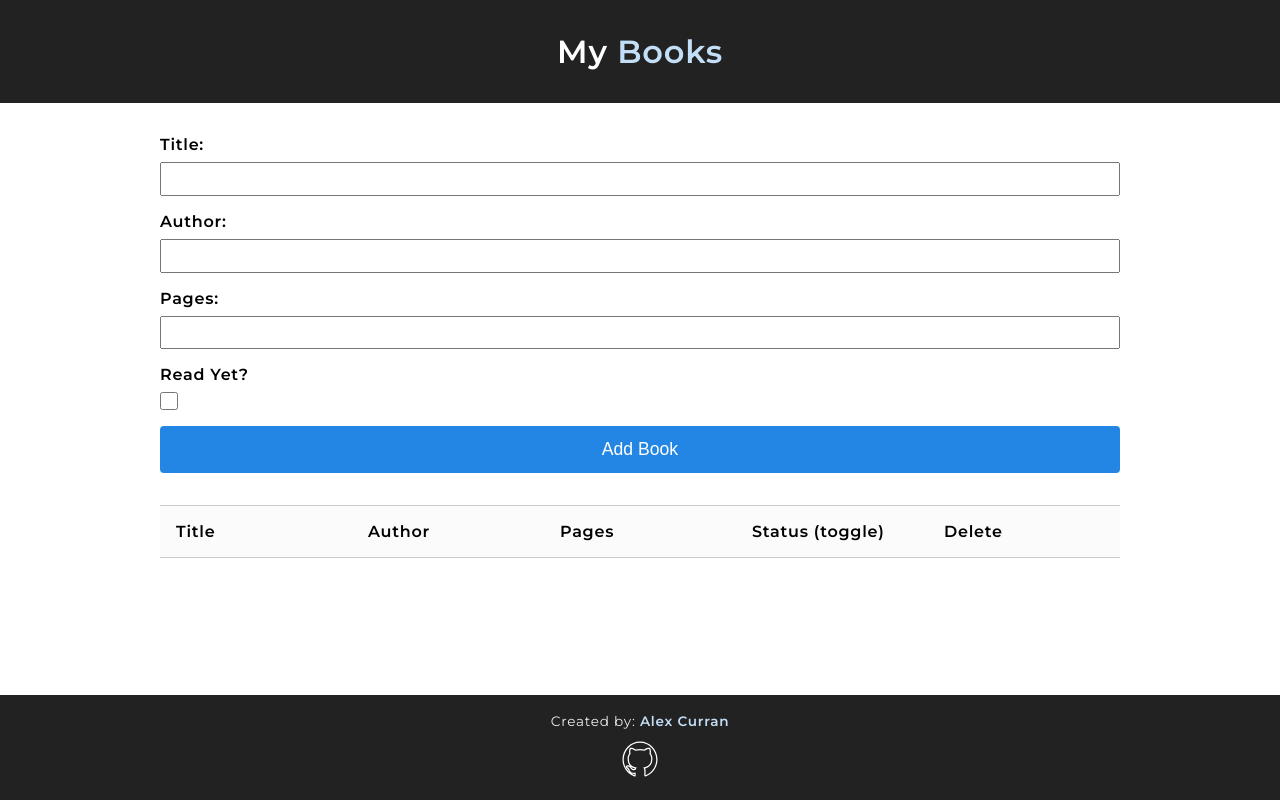
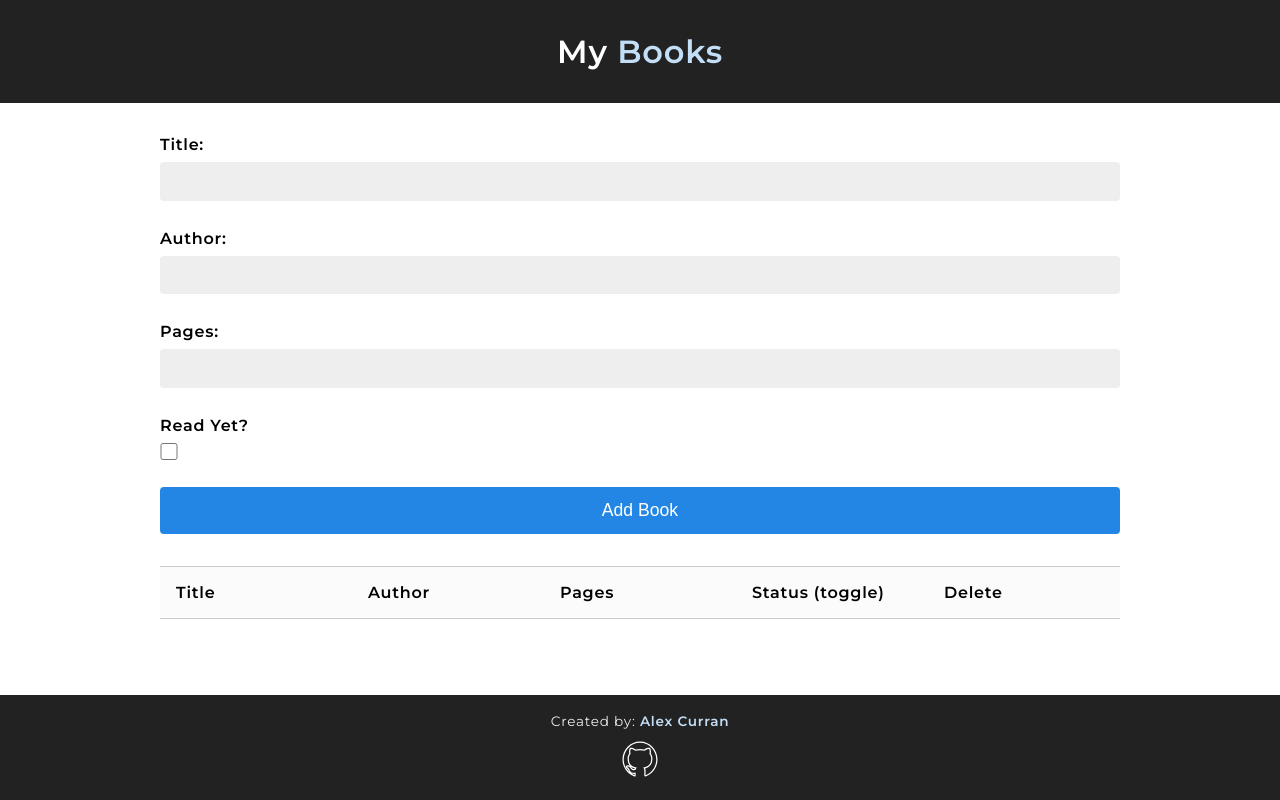
Before and after one commit to apcurran/vue-library-app, a Vue app: page / in a window 1280 px wide. Built offline with nearby package versions, Linux system fonts and the light colour scheme.

Commit message:
Changed input styling

```diff
--- a/src/App.vue
+++ b/src/App.vue
@@ -45,5 +45,4 @@ html {
   flex: 1;
 }
 
-
 </style>
--- a/src/components/Books.vue
+++ b/src/components/Books.vue
@@ -96,11 +96,11 @@ export default {
 .form-field {
     display: flex;
     flex-direction: column;
-    margin-top: 1em;
-    margin-bottom: 1em;
+    margin-top: 1.75em;
 }
 
 .form-add-btn {
+    margin-top: 1.5em;
     display: block;
     width: 100%;
     padding: .75em;
@@ -125,10 +125,13 @@ export default {
 }
 
 .book-input {
-    padding-top: .25em;
-    padding-bottom: .25em;
+    padding-top: .5em;
+    padding-bottom: .5em;
     padding-left: .35em;
     font-size: 1.1rem;
+    background-color: #eee;
+    border: none;
+    border-radius: 4px;
 }
 
 .book-input-checkbox {
```
Also changed, not shown: 4 other files (tests, documents, lock files or other folders).
